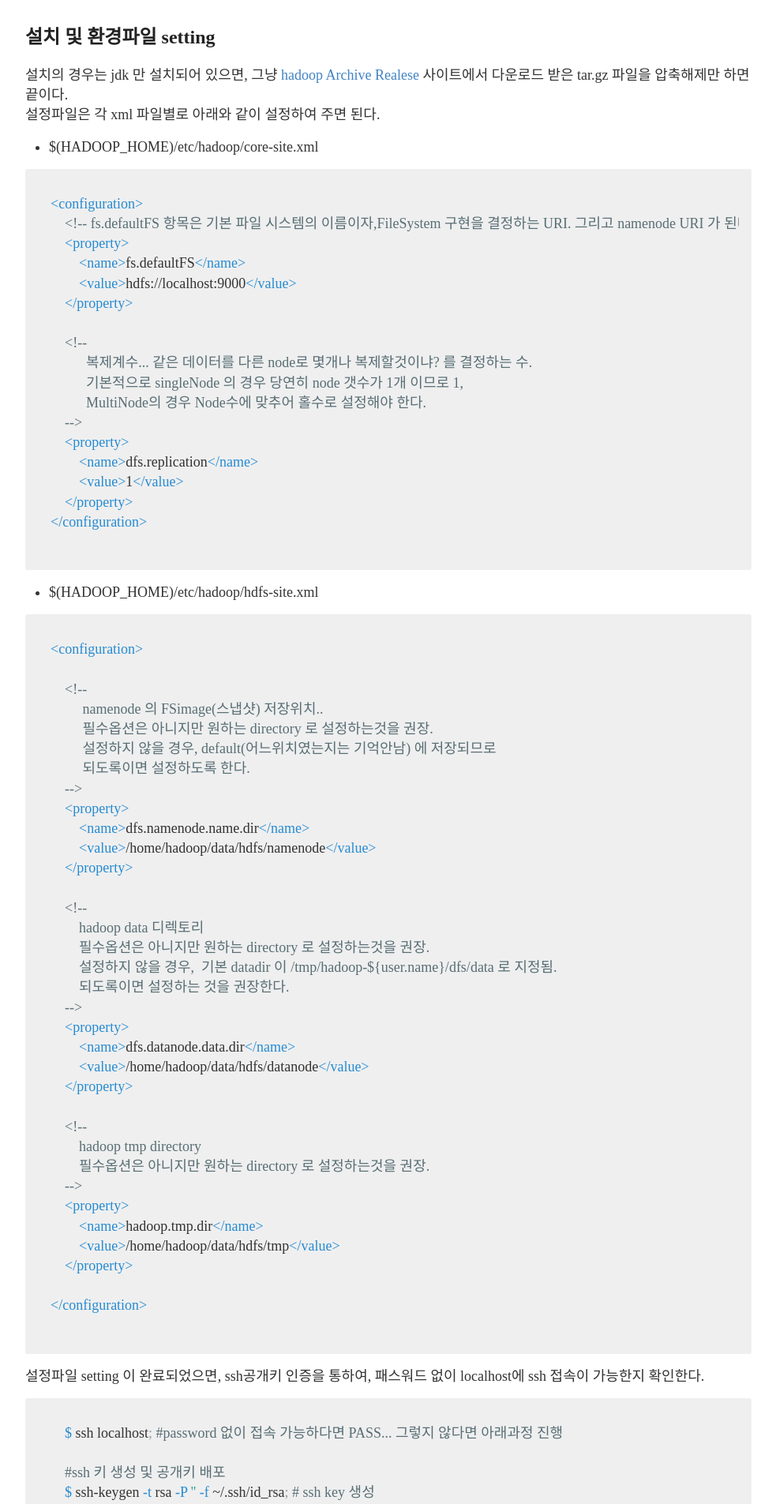
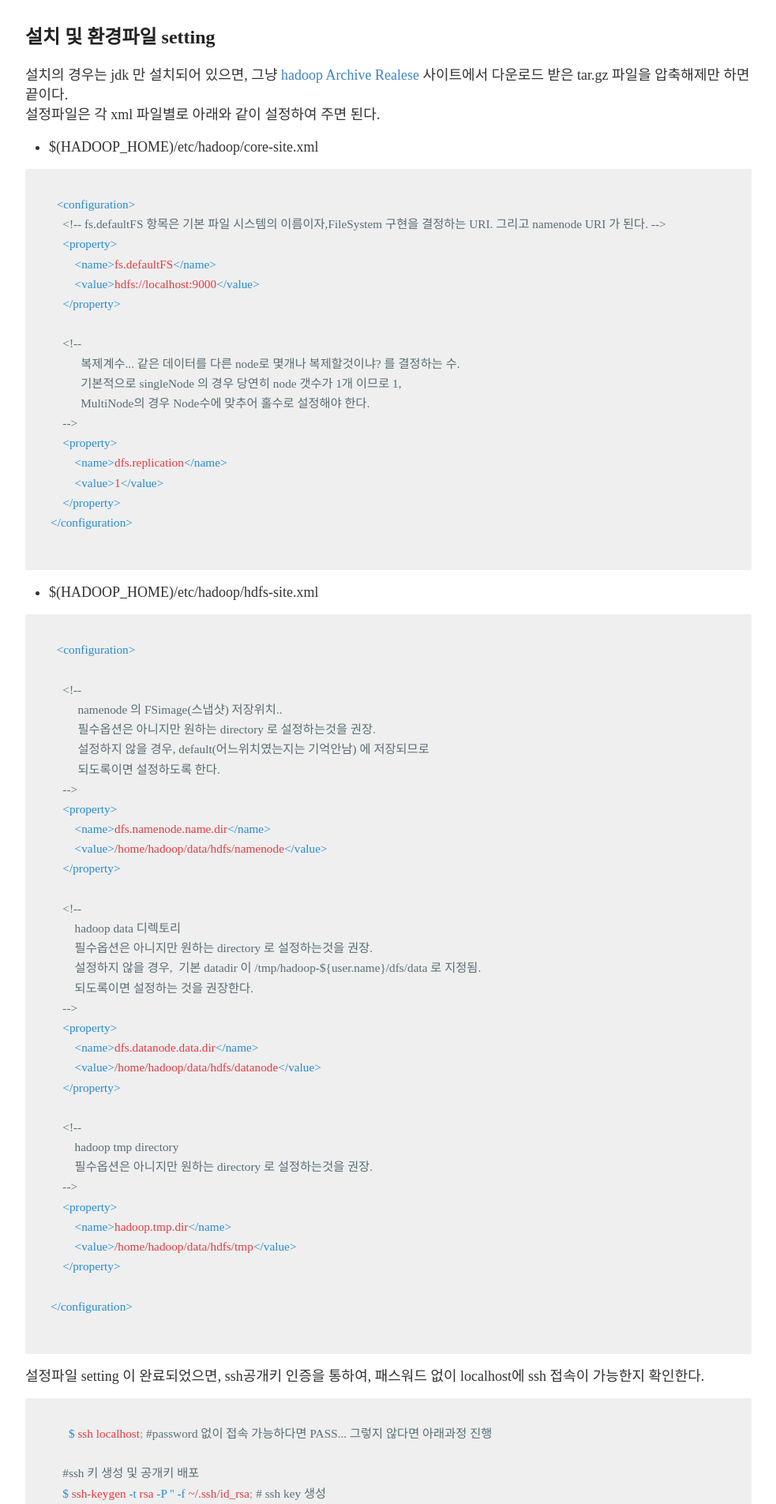
Before and after one commit to jaeheon209/gymbombom.github.io, a Jekyll site: the page built from _posts/2019-11-25-1-hadoop-singlenode-install.md, in a window 1280 px wide. Shown: the part 530-2435 px from the top of the page at 79% size, without its empty margins (148-1131 px from the left). Built offline with Jekyll 4.4.1, drawn with Linux system fonts in a browser that asks for light colours; nearby versions of some CDN libraries; some web fonts are replaced; comment, search, counter and statistics services are not loaded.

Commit message:
code 블럭 color 변경

```diff
--- a/_sass/_highlights.scss
+++ b/_sass/_highlights.scss
@@ -23,8 +23,15 @@
 
 code {
   //font-family:'Bitstream Vera Sans Mono','Courier', monospace;
-  font-family: $spoqa
+  font-family: $spoqa;
+  padding: .25em .5em;
+  font-size: .85em;
+  background-color: #efefef;
+  //background-color: rgba(0, 0, 0, 0.03);
+  color: #E53A40;
 }
+
+
 
 .highlight .c { color: #586E75 } /* Comment */
 .highlight .err { color: #93A1A1 } /* Error */
```
